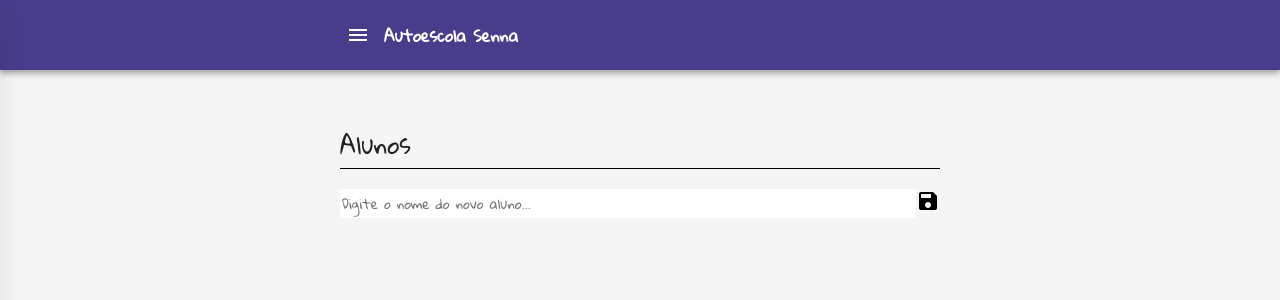
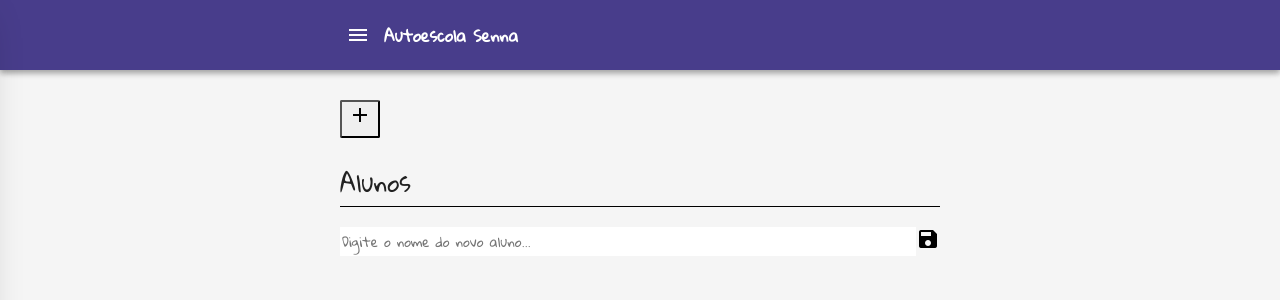
Before and after one commit to megatroom/react-redux-profissional-autoescola, a React (Vite) app: page /students in a window 1280 px wide. Both pictures are taken after a click on the button "Tentar novamente". Shown: the top 300 px of the page. Built offline with nearby package versions, Linux system fonts and the light colour scheme.

Commit message:
Inclusão

```diff
--- a/src/containers/Students.js
+++ b/src/containers/Students.js
@@ -18,7 +18,14 @@ const Students = ({
 
   return (
     <React.Fragment>
-      <h2>Alunos</h2>
+      <div className="students__container">
+        <div className="students__button__background">
+          <button className="students__button students__button--floating">
+            <i className="material-icons">add</i>
+          </button>
+        </div>
+        <h2>Alunos</h2>
+      </div>
       <NewStudent onAdd={onAdd} isAdding={isAdding} />
       <StudentList
         students={students}
```
